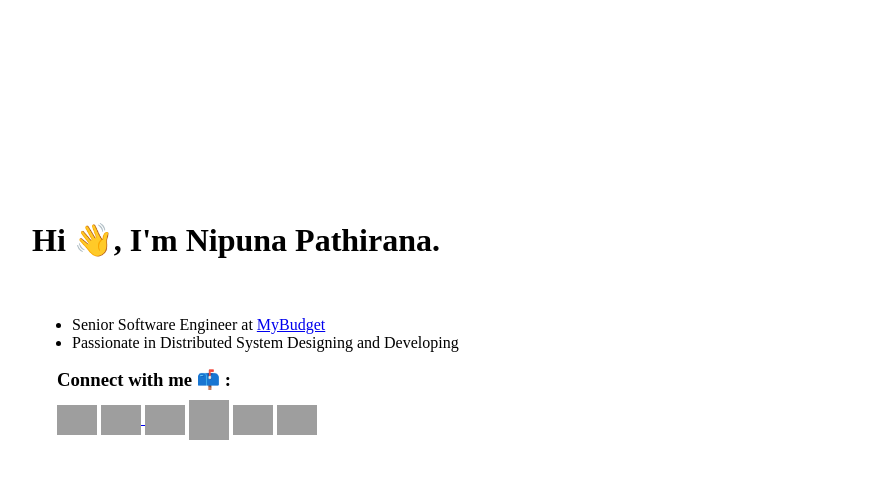
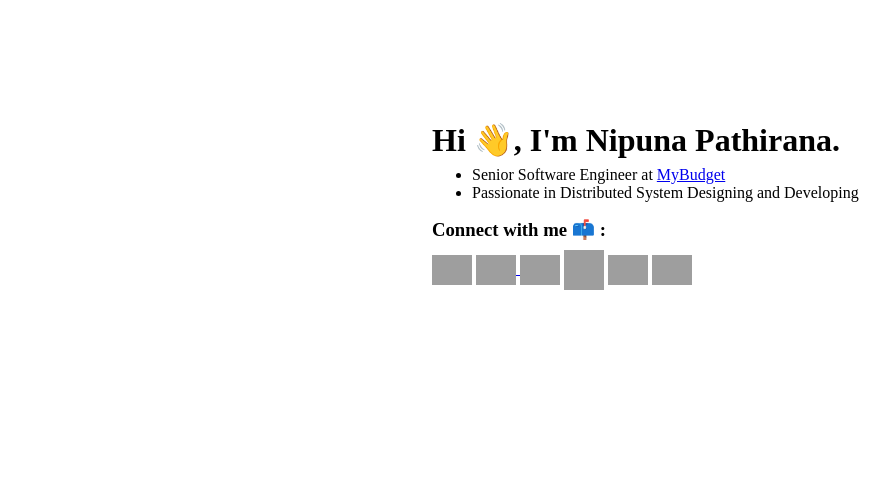
Before and after one commit to senpathi/senpathi.github.io, a plain HTML site: page index.html in a window 1280 px wide. Shown: the whole page, without its empty margins (168-1058 px from the left). Drawn offline with Linux system fonts and the light colour scheme; grey boxes are pictures that could not be loaded.

Commit message:
index updates :wrench:

```diff
--- a/index.html
+++ b/index.html
@@ -11,23 +11,23 @@
 
         h1 {
             position: absolute;
-            left: 200px;
-            top: 200px;
+            left: 600px;
+            top: 100px;
         }
         ul {
             position: absolute;
-            left: 200px;
-            top: 300px;
+            left: 600px;
+            top: 150px;
         }
         h3 {
             position: absolute;
-            left: 225px;
-            top: 350px;
+            left: 600px;
+            top: 200px;
         }
         p1 {
             position: absolute;
-            left: 225px;
-            top: 400px;
+            left: 600px;
+            top: 250px;
         }
     </style>
 </head>
```
